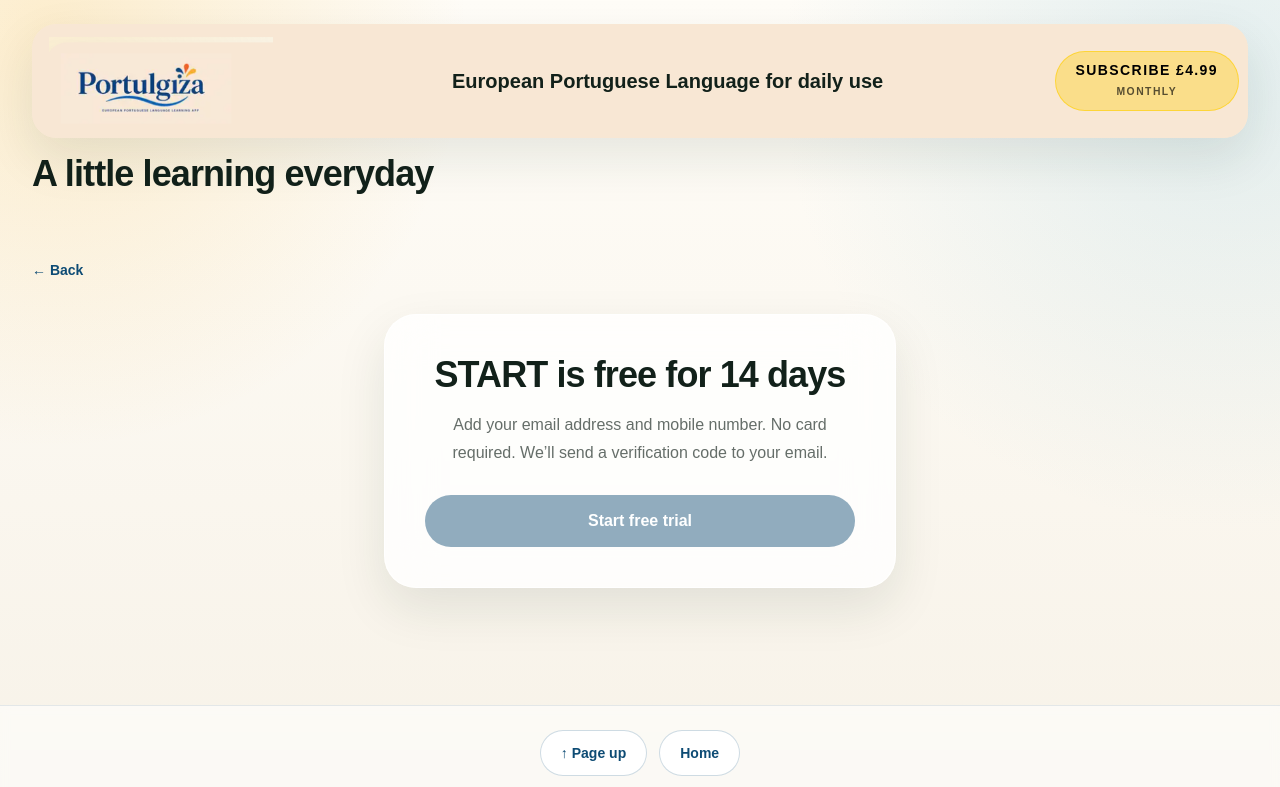
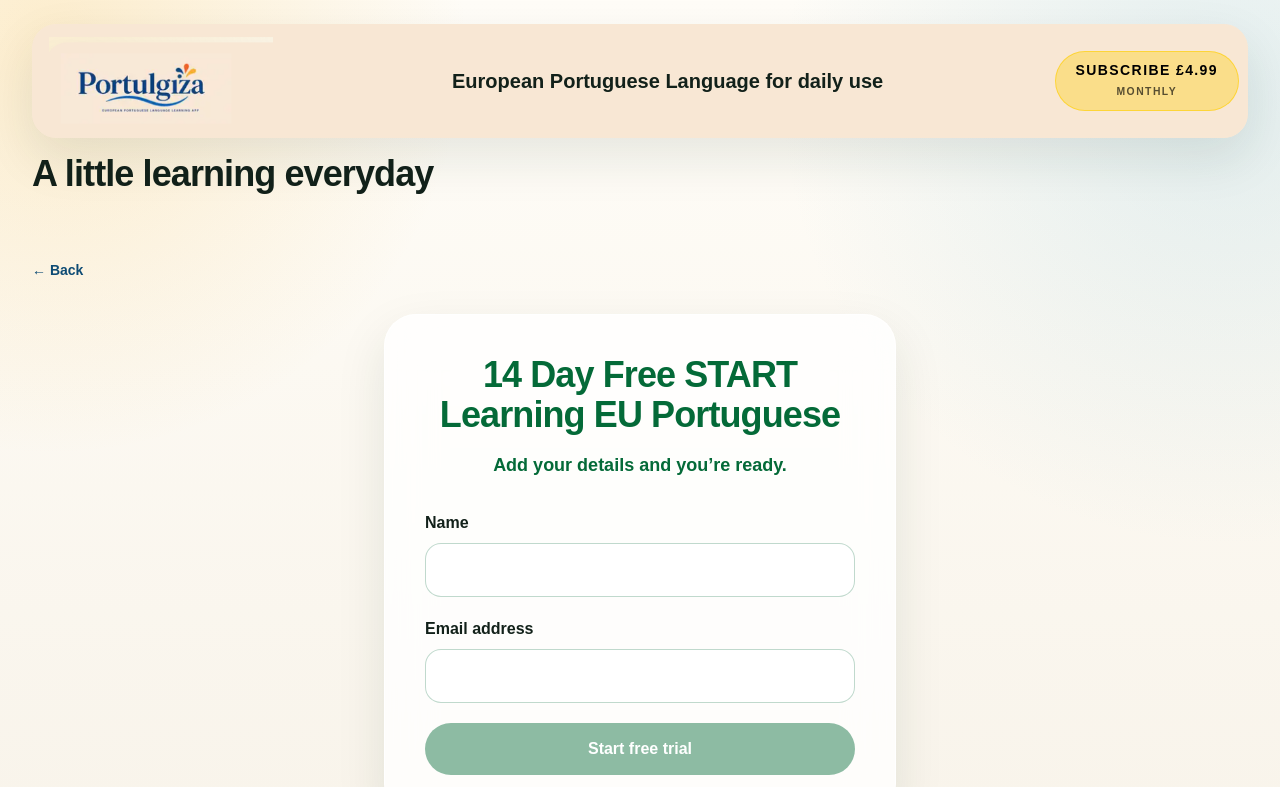
Before and after one commit to akgaza7/PORTULGIZA, a Next.js app in the folder site/: page /sign-up in a window 1280 px wide. Shown: the top 787 px of the page. Built offline with nearby package versions, Linux system fonts and the light colour scheme.

Commit message:
Add START registration details form
Co-authored-by: Akilla Durrani <276068792+akgaza7@users.noreply.github.com>

```diff
--- a/site/components/auth-form.tsx
+++ b/site/components/auth-form.tsx
@@ -20,6 +20,24 @@ export function AuthForm({ mode, configured }: AuthFormProps) {
     form.reset();
     const loginHint = typeof email === "string" && email.trim()
       ? `&login_hint=${encodeURIComponent(email.trim())}`
+      : "";
+    window.location.assign(`${authHref}${loginHint}`);
+  }
+
+  function handleSignUp(event: FormEvent<HTMLFormElement>) {
+    event.preventDefault();
+    const formData = new FormData(event.currentTarget);
+    const name = formData.get("name");
+    const email = formData.get("email");
+    const trimmedName = typeof name === "string" ? name.trim() : "";
+    const trimmedEmail = typeof email === "string" ? email.trim() : "";
+
+    if (trimmedName) {
+      window.sessionStorage.setItem("portulgiza-sign-up-name", trimmedName);
+    }
+
+    const loginHint = trimmedEmail
+      ? `&login_hint=${encodeURIComponent(trimmedEmail)}`
       : "";
     window.location.assign(`${authHref}${loginHint}`);
   }
@@ -75,28 +93,50 @@ export function AuthForm({ mode, configured }: AuthFormProps) {
   }
 
   return (
-    <section className="card-surface mx-auto max-w-lg p-8 text-center sm:p-10">
-      <h1 className="text-4xl font-bold tracking-tight text-ink">
-        START is free for 14 days
+    <section className="card-surface mx-auto max-w-lg p-8 sm:p-10">
+      <h1 className="text-center text-4xl font-bold tracking-tight text-portugalGreen">
+        14 Day Free START Learning EU Portuguese
       </h1>
-      <p className="mx-auto mt-4 max-w-md leading-7 text-ink/65">
-        Add your email address and mobile number. No card required. We’ll send a verification code to your email.
+      <p className="mx-auto mt-4 max-w-md text-center text-lg font-bold leading-7 text-portugalGreen">
+        Add your details and you’re ready.
       </p>
+      <form className="mt-8 space-y-5" onSubmit={handleSignUp}>
+        <label className="block text-left font-semibold text-ink">
+          Name
+          <input
+            name="name"
+            type="text"
+            autoComplete="name"
+            required
+            className="mt-2 w-full rounded-2xl border border-portugalGreen/25 bg-white px-4 py-3.5 font-normal outline-none transition focus:border-portugalGreen focus:ring-2 focus:ring-portugalGreen/15"
+          />
+        </label>
+        <label className="block text-left font-semibold text-ink">
+          Email address
+          <input
+            name="email"
+            type="email"
+            autoComplete="email"
+            required
+            className="mt-2 w-full rounded-2xl border border-portugalGreen/25 bg-white px-4 py-3.5 font-normal outline-none transition focus:border-portugalGreen focus:ring-2 focus:ring-portugalGreen/15"
+          />
+        </label>
         {configured ? (
-        <a
-          href={authHref}
-          className="mt-7 inline-flex w-full items-center justify-center rounded-full bg-ocean px-5 py-3.5 font-semibold text-white transition hover:bg-ink"
+          <button
+            type="submit"
+            className="inline-flex w-full items-center justify-center rounded-full bg-portugalGreen px-5 py-3.5 font-semibold text-white transition hover:brightness-95"
           >
             Start free trial
-        </a>
+          </button>
         ) : (
           <span
             aria-disabled="true"
-          className="mt-7 inline-flex w-full cursor-not-allowed items-center justify-center rounded-full bg-ocean/45 px-5 py-3.5 font-semibold text-white"
+            className="inline-flex w-full cursor-not-allowed items-center justify-center rounded-full bg-portugalGreen/45 px-5 py-3.5 font-semibold text-white"
           >
             Start free trial
           </span>
         )}
+      </form>
     </section>
   );
 }
```
Lines whose indentation alone changed are shown as unchanged.
